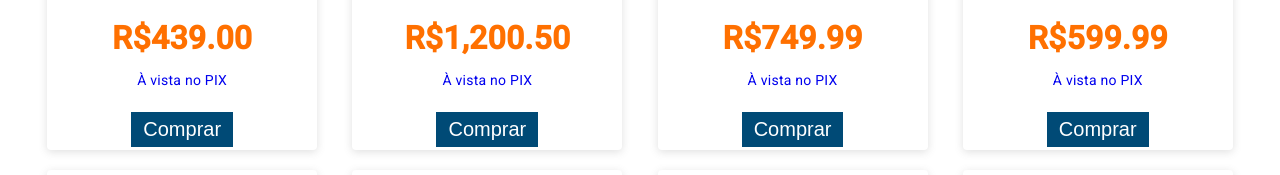
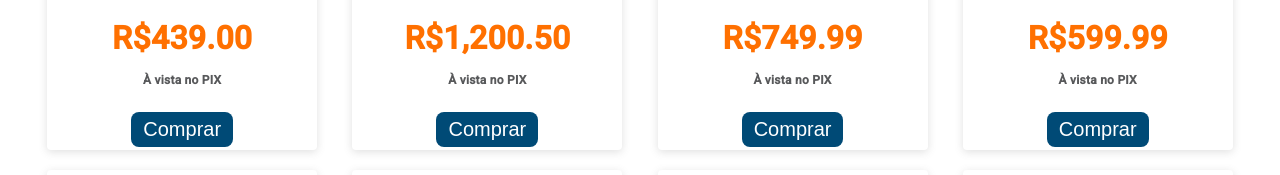
Before and after one commit to williannischiguti/projeto-angular, an Angular app: page /produtos in a window 1280 px wide. Shown: the part 468-643 px from the top of the page. Built offline with nearby package versions, Linux system fonts and the light colour scheme.

Commit message:
Alterações diversas na estilização

```diff
--- a/src/app/barra-pesquisa/barra-pesquisa.component.css
+++ b/src/app/barra-pesquisa/barra-pesquisa.component.css
@@ -29,3 +29,8 @@
     color: #fff;
     font-size: 22px;
 }
+
+.search-form button:hover {
+    filter: brightness(1.1);
+    cursor: pointer;
+}
--- a/src/app/carrinho/carrinho.component.css
+++ b/src/app/carrinho/carrinho.component.css
@@ -33,6 +33,7 @@ img {
 
 .remove-button:hover {
     filter: brightness(0.9);
+    cursor: pointer;
 }
 
 .cart-total {
@@ -50,6 +51,7 @@ input {
 .buy-button {
     background-color: var(--blue);
     border: none;
+    border-radius: 8px;
     color: white;
     padding: 10px;
     font-size: 22px;
@@ -59,4 +61,10 @@ input {
 
 .buy-button:hover {
     filter: brightness(0.9);
+    cursor: pointer;
 }
+
+p {
+    font-weight: bold;
+    font-size: 1rem;
+}
--- a/src/app/carrinho/carrinho.component.html
+++ b/src/app/carrinho/carrinho.component.html
@@ -5,14 +5,16 @@
             <img [src]="itemCarrinho.imagem">
             <p>{{ itemCarrinho.descricao}}</p>
             <p>Preço: {{ itemCarrinho.preco | currency: "BRL"}}</p>
-            <label>
-                Quantidade:
-                <input type="number" [(ngModel)]="itemCarrinho.quantidade" (change)="calculaTotal()" min="1">
-            </label>
+            <p>
+                <label>
+                    Quantidade:
+                    <input type="number" [(ngModel)]="itemCarrinho.quantidade" (change)="calculaTotal()" min="1">
+                </label>
+            </p>
             <button class="remove-button" (click)="removerProdutoCarrinho(itemCarrinho.id)"><i class="fa-solid fa-xmark"></i></button>
         </li>
     </ul>
     <h2 class="cart-total">Total: {{ total | currency: "BRL"}}</h2>
     <button class="buy-button" (click)="comprar()">Comprar</button>
 </div>
-<ng-template #semProduto>Nenhum produto foi adicionado ao carrinho</ng-template>
+<ng-template #semProduto><p>Nenhum produto foi adicionado ao carrinho</p></ng-template>
--- a/src/app/contato/contato.component.css
+++ b/src/app/contato/contato.component.css
@@ -18,6 +18,7 @@
     align-self: flex-end;
     background-color: var(--blue);
     border: none;
+    border-radius: 8px;
     color: white;
     font-size: 20px;
     padding: 6px 12px;
@@ -26,6 +27,7 @@
 
 .contact-form button:hover {
     filter: brightness(1.1);
+    cursor: pointer;
 }
 
 .contact__container {
--- a/src/app/header/header.component.css
+++ b/src/app/header/header.component.css
@@ -37,6 +37,7 @@
 .main-header__menu a:hover {
     background-color: var(--blue);
     color: #fff;
+    border-radius: 4px;
 }
 
 .container-menu {
--- a/src/app/header/header.component.html
+++ b/src/app/header/header.component.html
@@ -16,9 +16,9 @@
                     </a>
                 </li>
                 <li><a routerLink="contato">Contato</a></li>
-                <li><a><i class="fa-brands fa-facebook-f"></i></a></li>
-                <li><a><i class="fa-brands fa-instagram"></i></a></li>
-                <li><a><i class="fa-brands fa-linkedin-in"></i></a></li>
+                <li><a href=""><i class="fa-brands fa-facebook-f"></i></a></li>
+                <li><a href=""><i class="fa-brands fa-instagram"></i></a></li>
+                <li><a href=""><i class="fa-brands fa-linkedin-in"></i></a></li>
             </ul>
         </nav>
         <app-barra-pesquisa></app-barra-pesquisa>
--- a/src/app/produtos/detalhes-produto/detalhes-produto.component.css
+++ b/src/app/produtos/detalhes-produto/detalhes-produto.component.css
@@ -23,11 +23,13 @@
     margin: 20px 0 20px;
 }
 
-.product-product-description__container {
+.product-description__container {
     border: 1px solid var(--light-gray);
     border-radius: 8px;
     padding: 15px;
     flex: 1;
+    color: var(--gray);
+    background-color: var(--light-gray);
 }
 
 .product__avaiability {
@@ -58,6 +60,7 @@ input[type=number] {
 button {
     background-color: var(--blue);
     border: none;
+    border-radius: 8px;
     padding: 10px;
     color: white;
     font-size: 24px;
@@ -69,3 +72,7 @@ button {
 button:hover {
     filter: brightness(1.3);
 }
+
+p {
+    font-weight: 700;
+}
--- a/src/app/produtos/detalhes-produto/detalhes-produto.component.html
+++ b/src/app/produtos/detalhes-produto/detalhes-produto.component.html
@@ -6,11 +6,13 @@
         <h2 class="product__name">{{ produto?.descricao }}</h2>
         <h3 class="product__price">{{ produto?.preco | currency: "BRL"}}</h3>
         <p>Estoque disponível:</p>
-        <label>
-            Quantidade:
-            <input type="number" [(ngModel)]="quantidade" min="1">
-            unidade(s)
-        </label>
+        <p>
+            <label>
+                Quantidade:
+                <input type="number" [(ngModel)]="quantidade" min="1">
+                unidade(s)
+            </label>
+        </p>
         <p class="product__avaiability">
             {{ produto?.quantidadeEstoque }} unidade(s) em estoque
         </p>
--- a/src/app/produtos/produtos.component.css
+++ b/src/app/produtos/produtos.component.css
@@ -50,7 +50,7 @@
     font-weight: bold;
 }
 
-.product-item__price-deion {
+.product-item__price-description {
     color: var(--gray);
     font-size: 12px;
     font-weight: bold;
@@ -59,6 +59,7 @@
 .product-item__buy-button {
     background-color: var(--blue);
     border: none;
+    border-radius: 8px;
     color: white;
     font-size: 20px;
     padding: 6px 12px;
```
Also changed, not shown: 11 other files (tests, documents, lock files or other folders).
